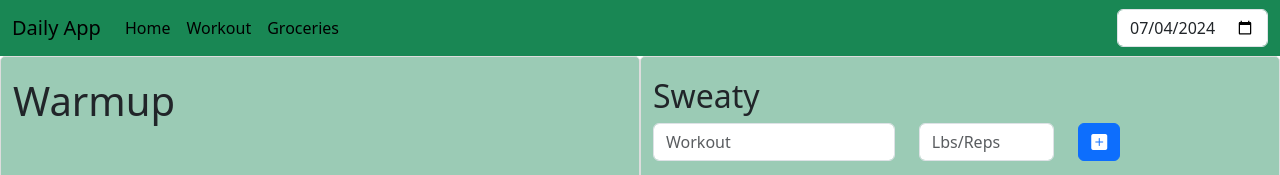
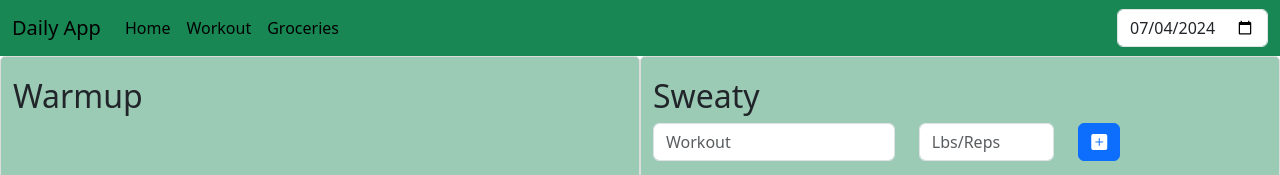
Before and after one commit to aneeshmunnam/daily-activity, a React (Create React App) app: page / in a window 1280 px wide. Both pictures are taken after a click on the link "Workout". Shown: the top 175 px of the page. Built offline with nearby package versions, Linux system fonts and the light colour scheme.

Commit message:
update navbar brand to point to home

```diff
--- a/src/components/Header.js
+++ b/src/components/Header.js
@@ -26,7 +26,9 @@ export default function Header() {
         <>
             <nav className="navbar navbar-expand-lg bg-success">
                 <div className="container-fluid">
-                    <a className="navbar-brand" href="#">Daily App</a>
+                    <a className="navbar-brand"
+                    onClick={() => navigate('home')}
+                    href="#">Daily App</a>
                     <button className="navbar-toggler" type="button" data-bs-toggle="collapse"
                         data-bs-target="#navbarNav" aria-controls="navbarNav" aria-expanded="false"
                         aria-label="Toggle navigation">
--- a/src/components/Warmup.js
+++ b/src/components/Warmup.js
@@ -1,7 +1,5 @@
 export default function Warmup({selectedDate}) {
     return (
-        <h1>
-            Warmup
-        </h1>
+        <h2>Warmup</h2>
     )
 }
```
